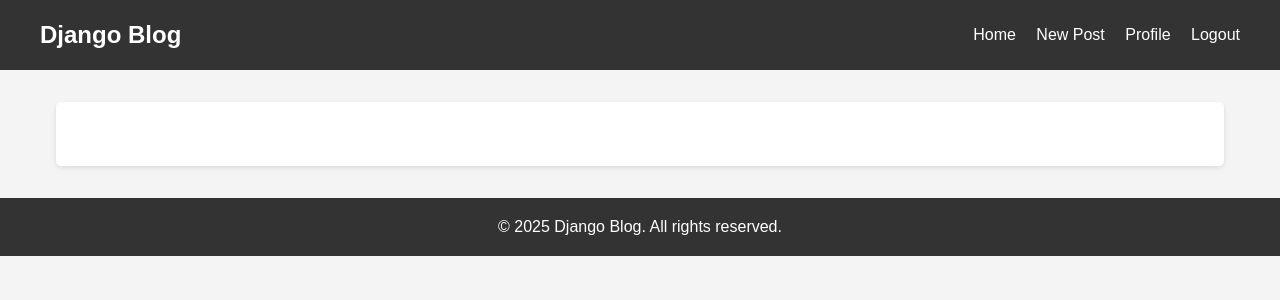
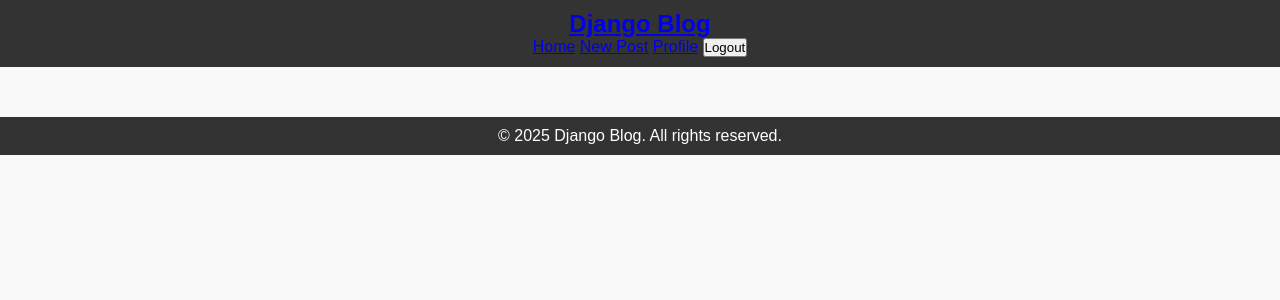
Before and after one commit to yass1200/Alx_DjangoLearnLab, a Django app: template django_blog/templates/base.html in a window 1280 px wide. Shown: the top 300 px of the page. Run offline with Django 5.2, Linux system fonts and the light colour scheme; the template is opened without the code that fills it, so the values that code supplies are empty; the visitor is signed in with stand-in values (Sample User, id 1).

Commit message:
Update style.css

```diff
--- a/django_blog/static/css/style.css
+++ b/django_blog/static/css/style.css
@@ -1,4 +1,4 @@
-/* static/css/style.css */
+/* Basic reset */
 * {
     margin: 0;
     padding: 0;
@@ -7,134 +7,39 @@
 
 body {
     font-family: Arial, sans-serif;
-    line-height: 1.6;
-    background-color: #f4f4f4;
+    background-color: #f9f9f9;
+    color: #333;
 }
 
 header {
     background-color: #333;
-    color: white;
-    padding: 1rem;
+    padding: 10px;
+    text-align: center;
 }
 
-nav {
-    display: flex;
-    justify-content: space-between;
-    align-items: center;
-    max-width: 1200px;
-    margin: 0 auto;
+header nav ul {
+    list-style-type: none;
 }
 
-.logo a {
+header nav ul li {
+    display: inline;
+    margin: 0 15px;
+}
+
+header nav ul li a {
     color: white;
     text-decoration: none;
+    font-size: 18px;
 }
 
-.nav-links a {
-    color: white;
-    text-decoration: none;
-    margin-left: 1rem;
-}
-
-.nav-links button {
-    background: none;
-    border: none;
-    color: white;
-    cursor: pointer;
-    margin-left: 1rem;
-    font-size: 1rem;
-}
-
-main {
-    max-width: 1200px;
-    margin: 2rem auto;
-    padding: 0 1rem;
-}
-
-.container {
-    background-color: white;
-    padding: 2rem;
-    border-radius: 5px;
-    box-shadow: 0 2px 5px rgba(0,0,0,0.1);
-}
-
-.post {
-    margin-bottom: 2rem;
-    padding-bottom: 1rem;
-    border-bottom: 1px solid #eee;
-}
-
-.post h2 a {
-    color: #333;
-    text-decoration: none;
-}
-
-.post-meta {
-    color: #666;
-    font-size: 0.9rem;
-    margin-bottom: 0.5rem;
-}
-
-.comment {
-    background-color: #f9f9f9;
-    padding: 1rem;
-    margin-bottom: 1rem;
-    border-radius: 5px;
-}
-
-.alert {
-    padding: 1rem;
-    margin-bottom: 1rem;
-    border-radius: 5px;
-}
-
-.alert-success {
-    background-color: #d4edda;
-    color: #155724;
-    border: 1px solid #c3e6cb;
-}
-
-.alert-error {
-    background-color: #f8d7da;
-    color: #721c24;
-    border: 1px solid #f5c6cb;
-}
-
-.form-group {
-    margin-bottom: 1rem;
-}
-
-.form-group label {
-    display: block;
-    margin-bottom: 0.5rem;
-}
-
-.form-control {
-    width: 100%;
-    padding: 0.5rem;
-    border: 1px solid #ddd;
-    border-radius: 4px;
-}
-
-.btn {
-    padding: 0.5rem 1rem;
-    background-color: #333;
-    color: white;
-    border: none;
-    border-radius: 4px;
-    cursor: pointer;
-    text-decoration: none;
-    display: inline-block;
-}
-
-.btn:hover {
-    background-color: #555;
+.content {
+    margin: 20px;
 }
 
 footer {
     text-align: center;
-    padding: 1rem;
+    margin-top: 50px;
+    padding: 10px;
     background-color: #333;
     color: white;
-    margin-top: 2rem;
 }
```
